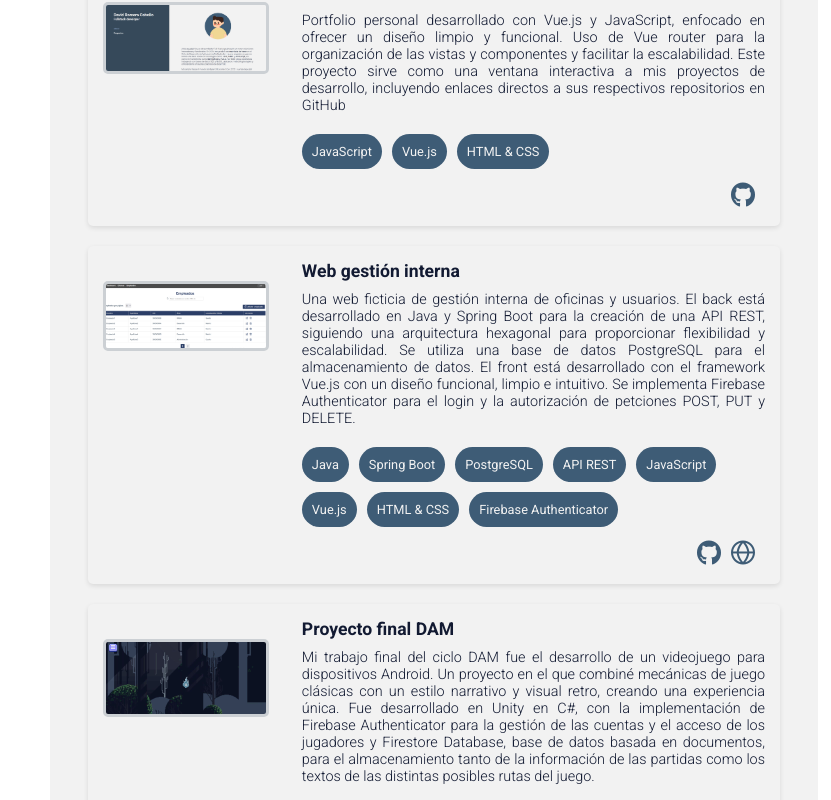
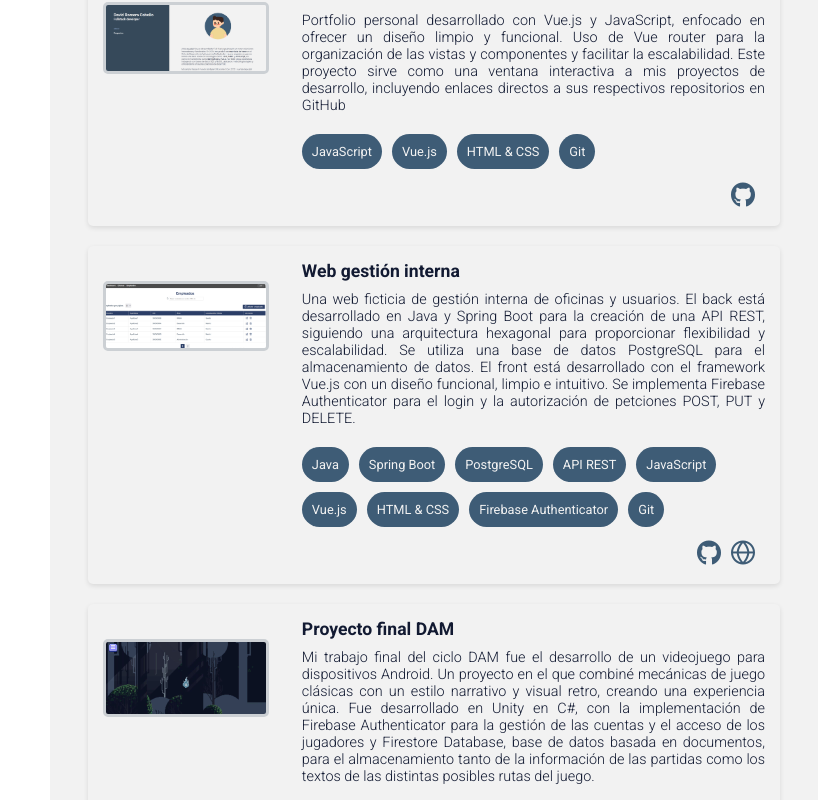
Before and after one commit to Da-rc/PortfolioPersonal, a Vue app: page / in a window 1280 px wide. Shown: the part 1440-2240 px from the top of the page, without its empty margins (449-1280 px from the left). Built offline with nearby package versions, Linux system fonts and the light colour scheme.

Commit message:
correcciones inglés y añadido conexión de proyectos con herramienta Git

```diff
--- a/src/components/AboutComp.vue
+++ b/src/components/AboutComp.vue
@@ -68,7 +68,10 @@
             <i class="pi pi-database"></i>
             <p>MongoDB</p>
           </div>
-          <div class="herramienta">
+          <div class="herramienta"
+               @click="guardarSeleccion('Git')"
+               :class="{ selected: seleccion === 'Git' }"
+          >
             <i class="pi pi-github"></i>
             <p>Git</p>
           </div>
--- a/src/idiomas/en.js
+++ b/src/idiomas/en.js
@@ -10,7 +10,7 @@ export default {
             ' a training that provided me with a solid foundation in languages such as <b>Java</b>, <b>Kotlin</b> and <b>JavaScript</b>,' +
             ' as well as frameworks like <b>Spring Boot</b> and <b>Vue.js</b>. I also have experience working with <b>SQL</b> and <b>NoSQL</b>' +
             ' databases, agile methodologies, and best development practices.<br><br>' +
-            'My journey into software development behan in 2021, when I discovered the world of programming.' +
+            'My journey into software development began in 2021, when I discovered the world of programming.' +
             ' This discovery led me to take a radical turn in my professional career and dive into software development.' +
             ' Mi previous experience as a community support worker has given me invaluable skills such as <b>teamwork</b>,' +
             ' <b>effective communication</b>, and <b>creative problem-solving</b>. Together with the technical skills I gained during my training,' +
@@ -21,13 +21,14 @@ export default {
     },
     proyectos: [
         {id: 1, titulo: 'Portfolio', texto: "Personal portfolio developed with Vue.js and JavaScript, focused on providing a clean and functional design. Utilizes Vue Router for organizing views" +
-                " and components, enhancing scalability. This project serves as an interactice window into my development projects, including direct links to their respective GitHub repositories and webs",
+                " and components, enhancing scalability. This project serves as an interactice window into my development projects, including direct links to their respective GitHub repositories and web.",
             github: "https://github.com/Da-rc/PortfolioPersonal",
             imagen: '/portfolio.png',
             keys: [
                 {nombre: 'JavaScript'},
                 {nombre: 'Vue.js'},
                 {nombre: 'HTML & CSS'},
+                {nombre: 'Git'}
             ],
         },
         {id: 2, titulo: 'Internal Management Web', texto: "A fictional internal management web application for offices and users. The backend is developed  " +
@@ -45,9 +46,10 @@ export default {
                 {nombre: 'Vue.js'},
                 {nombre: 'HTML & CSS'},
                 {nombre: 'Firebase Authenticator'},
+                {nombre: 'Git'}
             ],
         },
-        {id: 3, titulo: 'Higher technicion final project', texto: "My final project for my software development studies was the creation of a video game fro Android devices. " +
+        {id: 3, titulo: 'Final project', texto: "The final project for my software development studies was the creation of a video game for Android devices. " +
                 "A project where I combined classic gameplay mechanics with a retro narrative and visual style, creating a unique experience. " +
                 "It was developed in Unity using C#," +
                 " with the implementation of Firebase Authenticator for managing player accounts and access and Firestore Database, a document-bases database, for storing" +
@@ -60,17 +62,19 @@ export default {
                 {nombre: 'Unity'},
                 {nombre: 'Firebase Authenticator'},
                 {nombre: 'Firebase Firestore Database'},
+                {nombre: 'Git'}
             ],
         },
         {id: 4, titulo: 'Android Video Game', texto: "Personal project of a video game for Android devices. A classic platformer where the player must overcome" +
                 " obstacles and collect items to earn points. Once the player completes the game or loses all lives, they can enter their name and score on" +
-                " a leaderboard. The projects was developed in Unity using C#, with the implementation of Firebase Firestore Database, a document-based database, for managing user scores.",
+                " a leaderboard. The project was developed in Unity using C#, with the implementation of Firebase Firestore Database, a document-based database, for managing user scores.",
             github: 'https://github.com/Da-rc/2DPlatform-Unity',
             imagen: '/platform.jpg',
             keys: [
                 {nombre: 'C#'},
                 {nombre: 'Unity'},
                 {nombre: 'Firebase Firestore Database'},
+                {nombre: 'Git'}
             ],
         },
     ],
--- a/src/idiomas/es.js
+++ b/src/idiomas/es.js
@@ -28,6 +28,7 @@ export default {
                 {nombre: 'JavaScript'},
                 {nombre: 'Vue.js'},
                 {nombre: 'HTML & CSS'},
+                {nombre: 'Git'}
             ],
         },
         {id: 2, titulo: 'Web gestión interna', texto: "Una web ficticia de gestión interna de oficinas y usuarios. El back está " +
@@ -45,6 +46,7 @@ export default {
                 {nombre: 'Vue.js'},
                 {nombre: 'HTML & CSS'},
                 {nombre: 'Firebase Authenticator'},
+                {nombre: 'Git'}
             ],
         },
         {id: 3, titulo: 'Proyecto final DAM', texto: "Mi trabajo final del ciclo DAM fue el desarrollo de un videojuego para dispositivos Android. " +
@@ -60,6 +62,7 @@ export default {
                 {nombre: 'Unity'},
                 {nombre: 'Firebase Authenticator'},
                 {nombre: 'Firebase Firestore Database'},
+                {nombre: 'Git'}
             ],
         },
         {id: 4, titulo: 'Videojuego Android', texto: "Proyecto personal de videojuego para dispositivos Android. Un videojuego de estilo de plataformas clásico en el que" +
@@ -71,6 +74,7 @@ export default {
                 {nombre: 'C#'},
                 {nombre: 'Unity'},
                 {nombre: 'Firebase Firestore Database'},
+                {nombre: 'Git'}
             ],
         },
     ],
```
